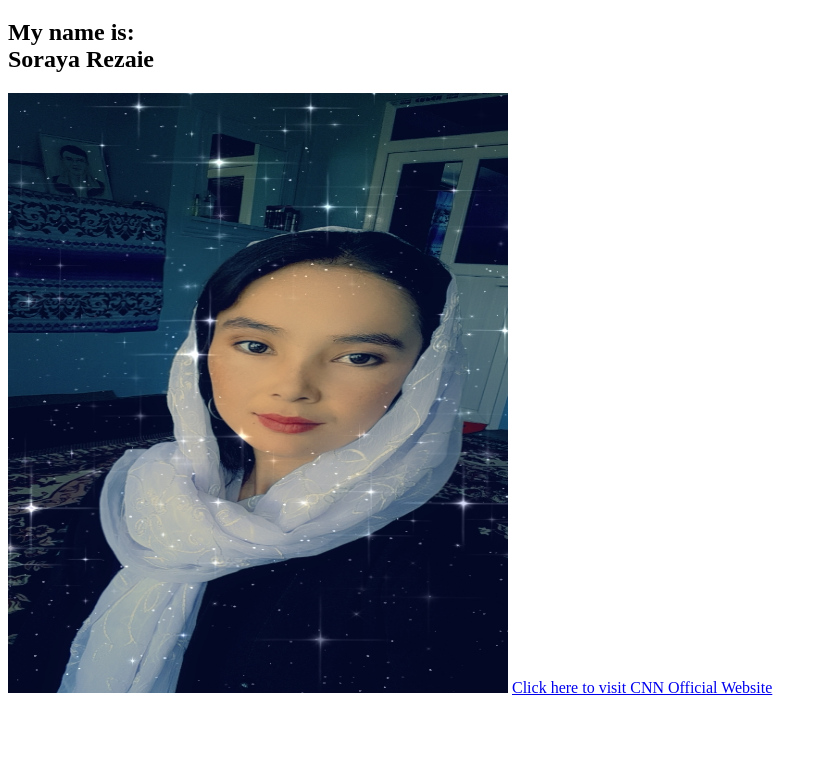
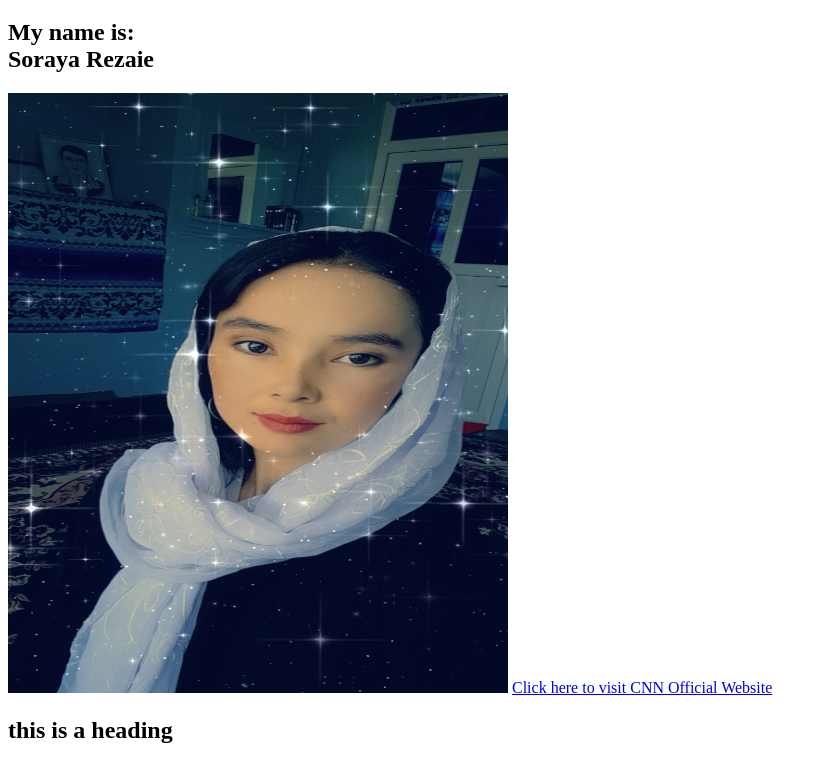
Before and after one commit to sorayarezaie/w3schoolhtml, a plain HTML site: page index.html in a window 1280 px wide. Shown: the part 61-825 px from the top of the page, without its empty margins (0-827 px from the left). Before the commit the page ends 800 px from the top, so only its background shows below. Drawn offline with Linux system fonts and the light colour scheme.

Commit message:
a heading added

```diff
--- a/index.html
+++ b/index.html
@@ -10,6 +10,7 @@
    <h2>My name is: <br/> Soraya Rezaie</h2>
    <img src="img/soraya.jpg" width="500" height="600" alt="the image is not available right now!">
    <a href="https://edition.cnn.com/">Click here to visit CNN Official Website</a>
+   <h2>this is a heading</h2>
 </body>
 </html>
 <!-- key value pairs: key value
```
